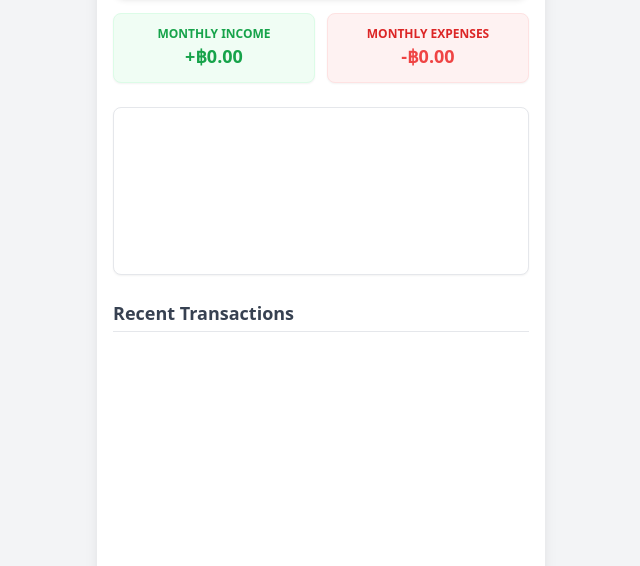
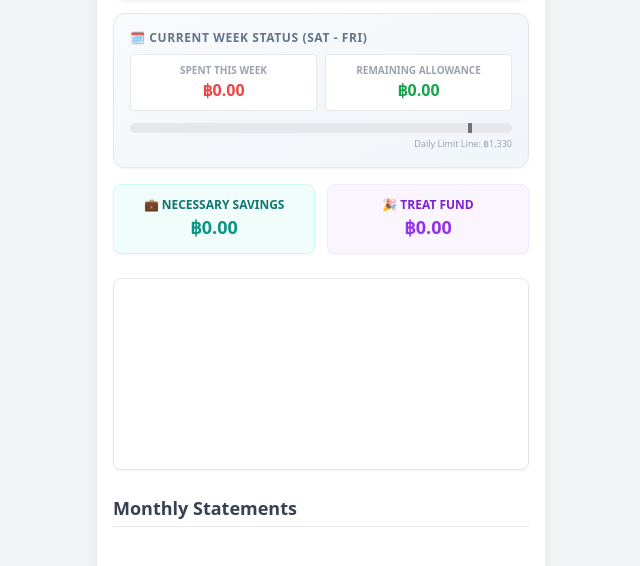
Before and after one commit to saimoonshanoo-lgtm/expense-tracker, a website: page public/index.html in a window 1280 px wide. Shown: the part 182-748 px from the top of the page, without its empty margins (319-959 px from the left). Drawn offline with nearby package versions, Linux system fonts and the light colour scheme; no server answers.

Commit message:
Enhance index.html with budget alerts and layout updates
Added dynamic weekly budget warning banners and updated layout for better user experience.

```diff
--- a/public/index.html
+++ b/public/index.html
@@ -4,15 +4,15 @@
     <meta charset="UTF-8">
     <meta name="viewport" content="width=device-width, initial-scale=1.0">
     <title>My Money Manager</title>
-
     <script src="https://cdn.tailwindcss.com"></script>
     <script src="https://cdn.jsdelivr.net/npm/chart.js"></script>
     <script src="https://cdn.jsdelivr.net/npm/@supabase/supabase-js@2"></script>
 </head>
 <body class="bg-gray-100 font-sans text-gray-800">
 
-    <div class="max-w-md mx-auto bg-white min-h-screen shadow-lg">
+    <div class="max-w-md mx-auto bg-white min-h-screen shadow-lg relative pb-12">
 
+        <!-- Header -->
         <header class="bg-blue-600 text-white p-4 flex justify-between items-center">
             <h1 class="text-xl font-bold">My Money Manager</h1>
             <select id="currency-select" onchange="changeCurrency(this.value)" class="bg-blue-700 text-white border border-blue-500 rounded p-1 text-sm font-semibold outline-none">
@@ -22,43 +22,69 @@
             </select>
         </header>
 
+        <!-- Dynamic Weekly Budget Warning Banners -->
+        <div id="budget-alert-container" class="hidden px-4 pt-4"></div>
+
         <div class="p-4">
+            <!-- Global Net Balance Box -->
             <div class="bg-gray-800 text-white p-5 rounded-xl shadow-md mb-4 text-center">
                 <p class="text-sm text-gray-300 font-semibold uppercase tracking-wider mb-1">Total Net Balance</p>
                 <p id="total-balance" class="text-3xl font-bold">฿0.00</p>
             </div>
 
+            <!-- Weekly Tracker Stats Card -->
+            <div class="bg-gradient-to-br from-slate-50 to-slate-100 p-4 rounded-xl border border-gray-200 shadow-sm mb-4">
+                <h3 class="text-xs font-bold text-slate-500 uppercase tracking-wider mb-2">🗓️ Current Week Status (Sat - Fri)</h3>
+                <div class="grid grid-cols-2 gap-2 text-center mb-3">
+                    <div class="bg-white p-2 rounded border">
+                        <p class="text-[10px] text-gray-400 font-bold uppercase">Spent This Week</p>
+                        <p id="current-week-spent" class="text-base font-bold text-red-500">฿0.00</p>
+                    </div>
+                    <div class="bg-white p-2 rounded border">
+                        <p class="text-[10px] text-gray-400 font-bold uppercase">Remaining Allowance</p>
+                        <p id="current-week-remaining" class="text-base font-bold text-green-600">฿0.00</p>
+                    </div>
+                </div>
+                <!-- Weekly Progress Bar -->
+                <div class="w-full bg-gray-200 rounded-full h-2.5 relative">
+                    <div id="weekly-progress-bar" class="bg-blue-600 h-2.5 rounded-full transition-all duration-500" style="width: 0%"></div>
+                    <!-- Marker for the 1330 spending limit -->
+                    <div class="absolute top-0 h-2.5 w-1 bg-black opacity-50" style="left: 88.6%;"></div>
+                </div>
+                <p class="text-[9px] text-gray-400 text-right mt-1">Daily Limit Line: ฿1,330</p>
+            </div>
+
+            <!-- Financial Buckets Grid -->
             <div class="grid grid-cols-2 gap-3 mb-6">
-                <div class="bg-green-50 p-3 rounded-lg border border-green-100 text-center shadow-sm">
-                    <p class="text-xs text-green-600 font-bold uppercase">Monthly Income</p>
-                    <p id="month-income" class="text-lg font-bold text-green-600">+฿0.00</p>
+                <div class="bg-teal-50 p-3 rounded-lg border border-teal-100 text-center shadow-sm">
+                    <p class="text-xs text-teal-700 font-bold uppercase">💼 Necessary Savings</p>
+                    <p id="necessity-savings" class="text-lg font-bold text-teal-600">฿0.00</p>
                 </div>
-                <div class="bg-red-50 p-3 rounded-lg border border-red-100 text-center shadow-sm">
-                    <p class="text-xs text-red-600 font-bold uppercase">Monthly Expenses</p>
-                    <p id="month-expense" class="text-lg font-bold text-red-500">-฿0.00</p>
+                <div class="bg-purple-50 p-3 rounded-lg border border-purple-100 text-center shadow-sm">
+                    <p class="text-xs text-purple-700 font-bold uppercase">🎉 Treat Fund</p>
+                    <p id="monthly-treat-fund" class="text-lg font-bold text-purple-600">฿0.00</p>
                 </div>
             </div>
 
-            <div class="mb-6 bg-white p-2 rounded-lg border border-gray-200 shadow-sm">
+            <!-- Spending Breakdown Chart -->
+            <div class="mb-6 bg-white p-2 rounded-lg border border-gray-200 shadow-sm h-48">
                 <canvas id="spendingChart"></canvas>
             </div>
 
+            <!-- Grouped Transaction Container -->
             <div>
-                <h2 class="text-lg font-bold mb-3 border-b pb-1 text-gray-700">Recent Transactions</h2>
-                <div id="expense-list" class="space-y-3">
-                </div>
+                <h2 class="text-lg font-bold mb-3 border-b pb-1 text-gray-700">Monthly Statements</h2>
+                <div id="expense-list" class="space-y-4"></div>
             </div>
         </div>
     </div>
 
+    <!-- Your Supabase setup stays exactly the same -->
     <script>
         const SUPABASE_URL = 'https://prkqzmsaxizgvygqdiye.supabase.co';
         const SUPABASE_ANON_KEY = 'eyJhbGciOiJIUzI1NiIsInR5cCI6IkpXVCJ9.eyJpc3MiOiJzdXBhYmFzZSIsInJlZiI6InBya3F6bXNheGl6Z3Z5Z3FkaXllIiwicm9sZSI6ImFub24iLCJpYXQiOjE3NzI3NjQ3NTYsImV4cCI6MjA4ODM0MDc1Nn0.aK8xFdllATZMl-R2UMcv6GC_pVA6bxt1mxzXkhfxAXI';
-
-        // Initialize the Supabase Connection specifically for your database
         window.supabaseClient = supabase.createClient(SUPABASE_URL, SUPABASE_ANON_KEY);
     </script>
-
     <script src="app.js"></script>
 </body>
 </html>
```
